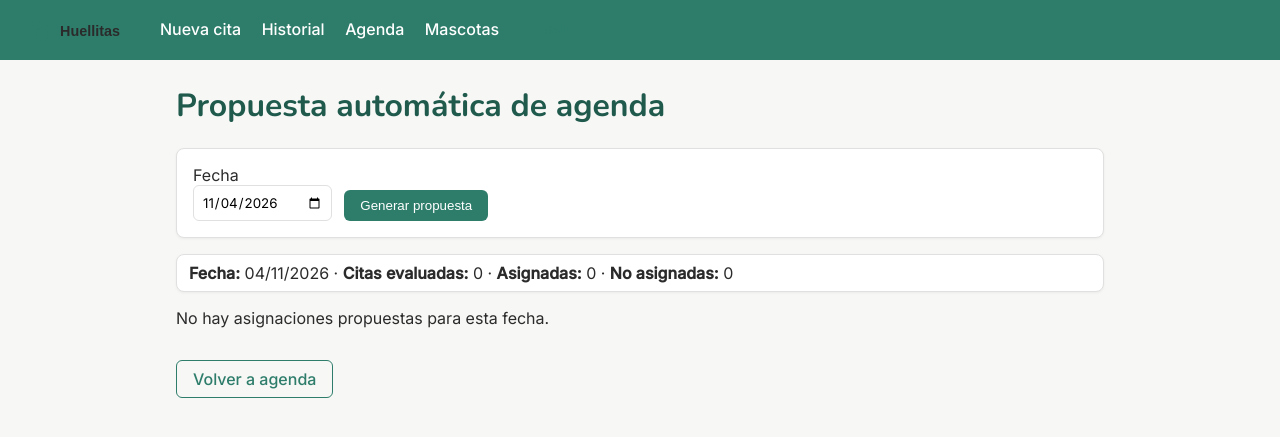
After one commit to CarlosVA1992/SGCV, a Django app: page /agenda/propuesta/ in a window 1280 px wide. The commit adds this page. Shown: the top 437 px of the page. Run offline with Django 5.2, Linux system fonts and the light colour scheme; a user stored in the database is signed in; tables that the repository leaves empty hold one stand-in row (values such as "Sample post").

Commit message:
T-48: agrega servicio optimizar_agenda y vista de propuesta automatica

```diff
--- a/core/services.py
+++ b/core/services.py
@@ -19,3 +19,34 @@ def cambiar_estado(cita, nuevo_estado, usuario=None):
         registro_afectado=f"cita:{cita.id} (de {estado_anterior} a {nuevo_estado})",
     )
     return cita
+from datetime import date
+
+from core.optimizador import (
+    cargar_citas_pendientes,
+    cargar_franjas_disponibles,
+    optimizar,
+)
+
+
+def optimizar_agenda(fecha: date) -> dict:
+    """
+    Propone una asignación automática de las citas del día a franjas disponibles.
+
+    Devuelve un dict con:
+      - asignaciones: lista de Asignacion
+      - no_asignadas: lista de ids de citas que no cupieron
+      - total_citas: número de citas evaluadas
+    """
+    citas = cargar_citas_pendientes(fecha)
+    franjas = cargar_franjas_disponibles()
+    asignaciones = optimizar(citas, franjas)
+
+    asignadas_ids = {a.cita_id for a in asignaciones}
+    no_asignadas = [c.id for c in citas if c.id not in asignadas_ids]
+
+    return {
+        "fecha": fecha,
+        "total_citas": len(citas),
+        "asignaciones": asignaciones,
+        "no_asignadas": no_asignadas,
+    }
--- a/web/templates/web/agenda.html
+++ b/web/templates/web/agenda.html
@@ -4,6 +4,7 @@
 
 {% block content %}
 <h1>Agenda</h1>
+<a href="{% url 'propuesta_agenda' %}?fecha={{ fecha|date:'Y-m-d' }}" class="btn btn-secundario" style="margin-bottom: 16px;">Ver propuesta automática</a>
 
 <form method="get" class="card" style="margin-bottom: 16px; display: flex; gap: 12px; align-items: end; flex-wrap: wrap;">
   <div>
--- /dev/null
+++ b/web/templates/web/propuesta_agenda.html
@@ -0,0 +1,56 @@
+{% extends "base.html" %}
+
+{% block title %}Propuesta de agenda — Huellitas{% endblock %}
+
+{% block content %}
+<h1>Propuesta automática de agenda</h1>
+
+<form method="get" class="card" style="margin-bottom: 16px; display: flex; gap: 12px; align-items: end;">
+  <div>
+    <label for="fecha">Fecha</label><br>
+    <input type="date" name="fecha" id="fecha" value="{{ fecha|date:'Y-m-d' }}">
+  </div>
+  <button type="submit" class="btn btn-primario">Generar propuesta</button>
+</form>
+
+<p class="card" style="padding: 8px 12px;">
+  <strong>Fecha:</strong> {{ fecha|date:"d/m/Y" }} ·
+  <strong>Citas evaluadas:</strong> {{ propuesta.total_citas }} ·
+  <strong>Asignadas:</strong> {{ propuesta.asignaciones|length }} ·
+  <strong>No asignadas:</strong> {{ propuesta.no_asignadas|length }}
+</p>
+
+{% if propuesta.asignaciones %}
+  <h2>Asignaciones propuestas</h2>
+  <table class="card" style="width: 100%; border-collapse: collapse;">
+    <thead>
+      <tr style="text-align: left; border-bottom: 1px solid var(--borde);">
+        <th>Cita</th><th>Veterinario</th><th>Día</th><th>Hora inicio</th><th>Hora fin</th>
+      </tr>
+    </thead>
+    <tbody>
+      {% for a in propuesta.asignaciones %}
+        <tr style="border-bottom: 1px solid var(--borde);">
+          <td>{{ a.cita_id }}</td>
+          <td>{{ a.veterinario_id }}</td>
+          <td>{{ a.dia_semana }}</td>
+          <td>{{ a.hora_inicio|time:"H:i" }}</td>
+          <td>{{ a.hora_fin|time:"H:i" }}</td>
+        </tr>
+      {% endfor %}
+    </tbody>
+  </table>
+{% else %}
+  <p>No hay asignaciones propuestas para esta fecha.</p>
+{% endif %}
+
+{% if propuesta.no_asignadas %}
+  <h2>Citas no asignadas</h2>
+  <p class="card" style="padding: 8px 12px; background: #FEF3C7;">
+    Las siguientes citas no encontraron franja compatible:
+    {{ propuesta.no_asignadas|join:", " }}
+  </p>
+{% endif %}
+
+<a href="{% url 'agenda' %}" class="btn btn-secundario" style="margin-top: 16px;">Volver a agenda</a>
+{% endblock %}
--- a/web/urls.py
+++ b/web/urls.py
@@ -14,4 +14,5 @@ urlpatterns = [
     path("mascotas/<int:mascota_id>/consulta/", views.crear_consulta, name="crear_consulta"),
     path("consultas/<int:consulta_id>/adenda/", views.crear_adenda, name="crear_adenda"),
     path("mascotas/<int:mascota_id>/evolucion/", views.evolucion, name="evolucion"),
+    path("agenda/propuesta/", views.propuesta_agenda, name="propuesta_agenda"),
 ]
--- a/web/views.py
+++ b/web/views.py
@@ -167,3 +167,21 @@ def evolucion(request, mascota_id):
         "consultas": consultas,
         "resumen": resumen,
     })
+from datetime import date
+
+from core.services import optimizar_agenda
+
+
+@role_required("administrador", "veterinario")
+def propuesta_agenda(request):
+    fecha_str = request.GET.get("fecha")
+    try:
+        fecha = date.fromisoformat(fecha_str) if fecha_str else date.today()
+    except ValueError:
+        fecha = date.today()
+
+    propuesta = optimizar_agenda(fecha)
+    return render(request, "web/propuesta_agenda.html", {
+        "propuesta": propuesta,
+        "fecha": fecha,
+    })
```
